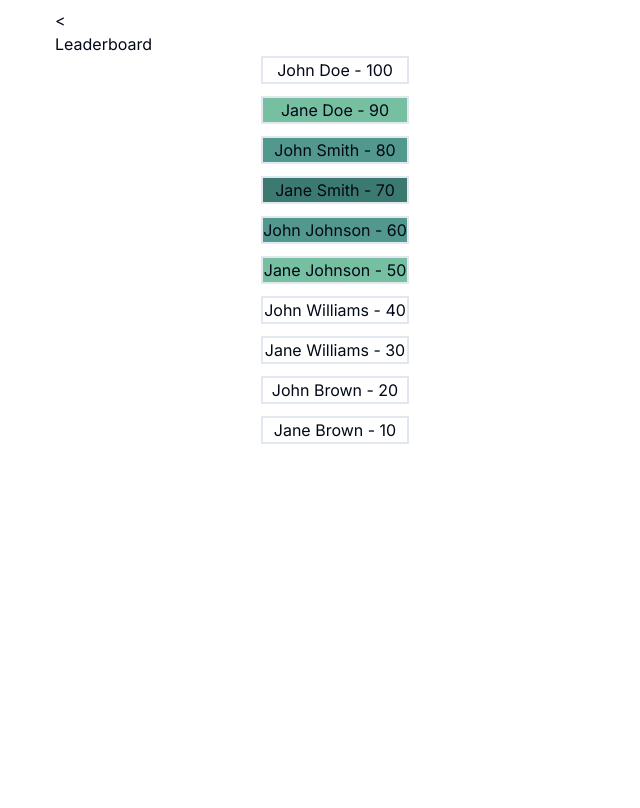
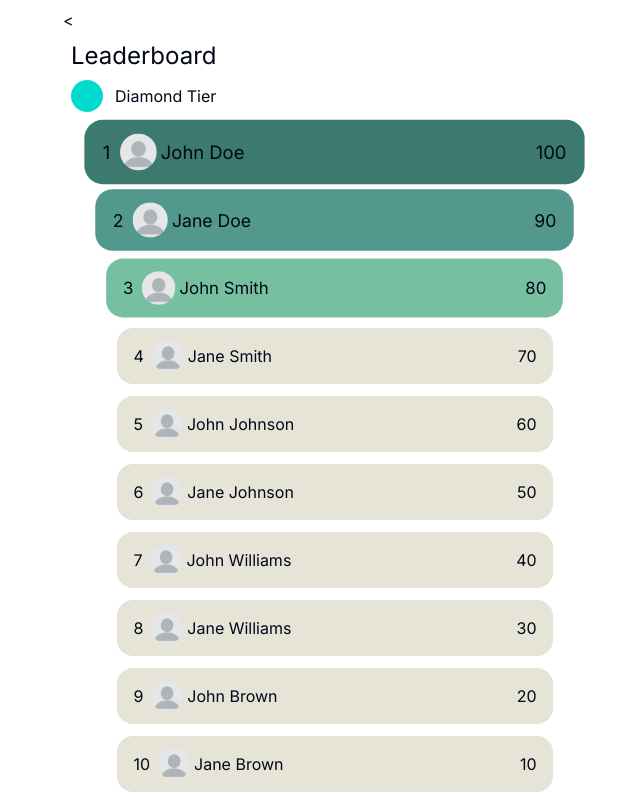
Before and after one commit to christojeffrey/levelup, a Next.js app: page /leaderboard in a window 1280 px wide. Shown: the whole page, without its empty margins (305-945 px from the left). Built offline with nearby package versions, Linux system fonts and the light colour scheme.

Commit message:
feat: leaderboard

```diff
--- a/src/app/leaderboard/page.tsx
+++ b/src/app/leaderboard/page.tsx
@@ -15,32 +15,46 @@ const ranks = [
 ];
 
 export default function Leaderboard() {
-  const [currentRank, setCurrentRank] = useState(3);
+  const [currentRank, setCurrentRank] = useState(0);
   return (
-    <main className="m-2 min-h-full">
-        <nav>&lt;</nav>
-      <h1 className="text-bold">Leaderboard</h1>
-      <section className="flex flex-1 justify-center">
-        <ul className="flex flex-col gap-3 justify-center">
+    <main className="my-2 mx-4">
+      <a className="text-bold" href={`/`}>&lt;</a>
+      <div>
+        <h1 className="text-bold text-2xl mx-2 my-2">Leaderboard</h1>
+        <div className="mx-2 flex flex-row align-middle gap-3 my-2">
+          <div className="rounded-full w-8 h-8 bg-[#00DBCE]"></div>
+          <span className="my-auto">Diamond Tier</span>
+        </div>
+      </div>
+      <section className="flex flex-1 justify-center mt-3">
+        <ul className="flex flex-col gap-3 justify-center w-4/5">
           {ranks.map((rank, index) => {
-            let scale = 100;
             let className = "";
             if (index === currentRank) {
-              scale = 125;
-              className = "bg-[#3C7A6F] scale-" + scale;
-            } else if (index - 1 === currentRank || index + 1 === currentRank ) {
-              scale = 110;
-              className = "bg-[#52988D] scale-" + scale;
-            } else if (index - 2 === currentRank || index + 2 === currentRank ) {
-              scale = 105;
-              className = "bg-[#76BFA1] scale-" + scale;
+              className = `bg-[#3C7A6F] scale-[1.15]`;
+            } else if (index - 1 === currentRank || index + 1 === currentRank) {
+              className = `bg-[#52988D] scale-[1.10]`;
+            } else if (index - 2 === currentRank || index + 2 === currentRank) {
+              className = `bg-[#76BFA1] scale-[1.05]`;
             }
             return (
               <li
                 key={index}
-                className={`${className} border-2 text-center`}
+                className={`flex rounded-2xl px-4 py-3 flex-row align-middle justify-between ${
+                  className === "" ? "bg-[#E6E4D7]" : className
+                }`}
               >
-                {rank.name} - {rank.score}
+                <span className="flex flex-row align-middle">
+                  <span className="my-auto mr-2">{index + 1}</span>
+                  <img
+                    src="/profile.webp"
+                    width={32}
+                    height={32}
+                    className="rounded-full mr-1"
+                  ></img>
+                  <span className="my-auto">{rank.name}</span>
+                </span>
+                <span className="my-auto">{rank.score}</span>
               </li>
             );
           })}
```
Also changed, not shown: public/profile.webp (added), 1 other file (tests, documents, lock files or other folders).
